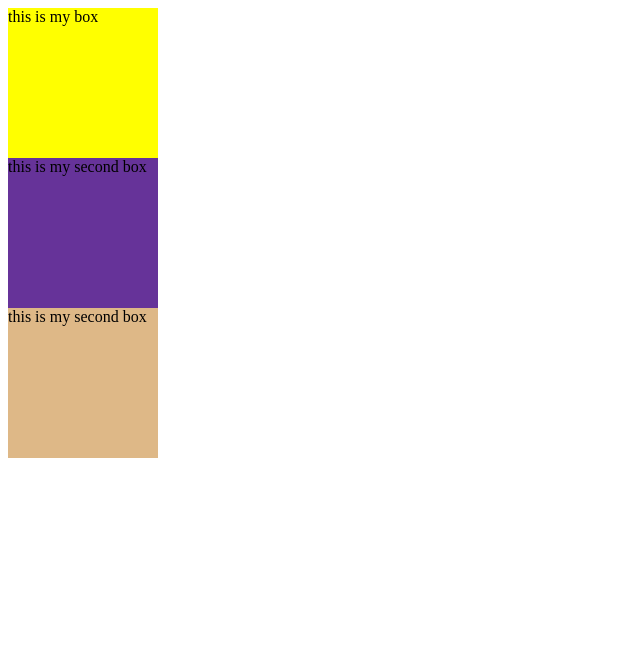
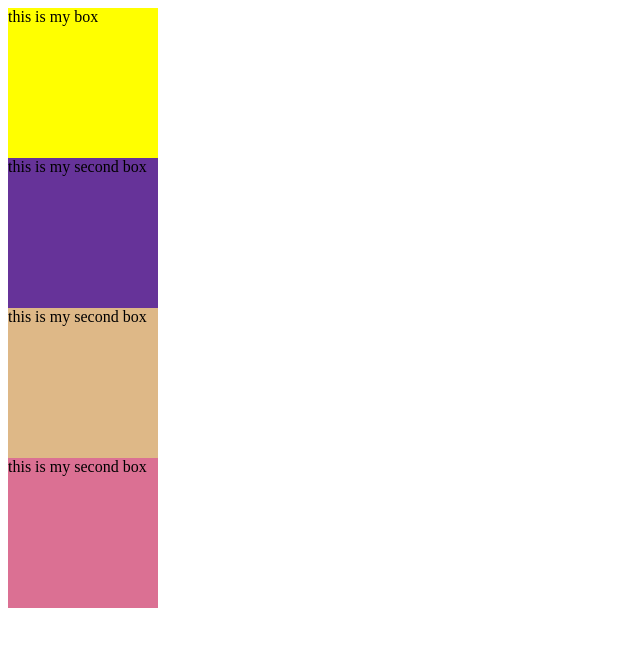
Before and after one commit to AyeshaYasir5/hospital, a plain HTML site: page hospital/index.html in a window 1280 px wide. Shown: the whole page, without its empty margins (0-640 px from the left). Drawn offline with Linux system fonts and the light colour scheme.

Commit message:
added a new css and html

```diff
--- a/hospital/index.html
+++ b/hospital/index.html
@@ -10,5 +10,6 @@
     <div class="box">this is my box</div>
     <div class="box1">this is my second box</div>
     <div class="box2">this is my second box</div>
+    <div class="box3">this is my second box</div>
 </body>
 </html>
--- a/hospital/style.css
+++ b/hospital/style.css
@@ -13,3 +13,8 @@
     height: 150px;
     background-color: burlywood;
 }
+.box3{
+    width: 150px;
+    height: 150px;
+    background-color: palevioletred;
+}
```
